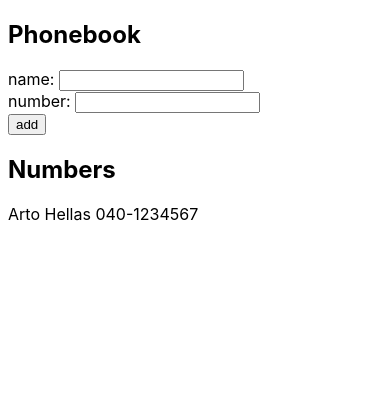
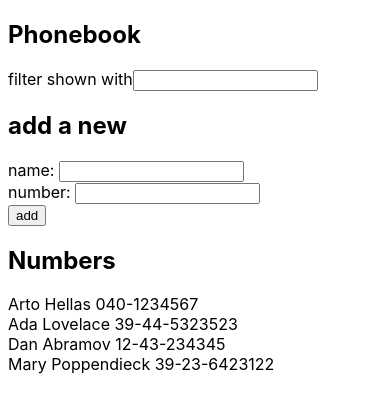
Before and after one commit to MicciKarkia/fullstackopen, a React (Create React App) app in the folder part2/phonebook/: page / in a window 390 px wide. Shown: the top 412 px of the page. Built offline with nearby package versions, Linux system fonts and the light colour scheme.

Commit message:
phonebook step4 completed

```diff
--- a/part2/phonebook/src/App.js
+++ b/part2/phonebook/src/App.js
@@ -1,12 +1,15 @@
 import React, { useState } from 'react'
 
 const App = () => {
-  const [persons, setPersons] = useState([{
-    name: 'Arto Hellas',
-    number: '040-1234567'
-  }])
+  const [persons, setPersons] = useState([
+    { name: 'Arto Hellas', number: '040-1234567' },
+    { name: 'Ada Lovelace', number: '39-44-5323523' },
+    { name: 'Dan Abramov', number: '12-43-234345' },
+    { name: 'Mary Poppendieck', number: '39-23-6423122' }
+  ])
   const [newName, setNewName] = useState('')
   const [newNumber, setNewNumber] = useState('')
+  const [searchResult, setSearchResult] = useState(null)
 
   const addPerson = (event) => {
     event.preventDefault()
@@ -25,6 +28,12 @@ const App = () => {
     setNewNumber('')
   }
 
+  const handleSearch = (event) => {
+    console.log('Searching for:', event.target.value)
+    const searchTerm = event.target.value
+    setSearchResult(persons.filter(person => person.name.toLowerCase().includes(searchTerm.toLowerCase())))
+  }
+
   const handleNameChange = (event) => {
     console.log(event.target.value)
     setNewName(event.target.value)
@@ -35,9 +44,31 @@ const App = () => {
     setNewNumber(event.target.value)
   }
 
+  const rows = () => {
+    if (searchResult) {
+      if (searchResult.length) {
+        return ( searchResult.map(person =>
+       <li key={person.name}>{person.name} {person.number}</li>)
+      )
+      } else {
+        return ( <li>No matching search results</li>)
+      }
+
+    } else {
+     return ( persons.map(person =>
+       <li key={person.name}>{person.name} {person.number}</li>)
+     )
+    }
+
+  }
+
   return (
     <div>
       <h2>Phonebook</h2>
+      <div>filter shown with
+        <input onChange={handleSearch} />
+      </div>
+      <h2>add a new</h2>
       <form onSubmit={addPerson}>
         <div>
           name: <input
@@ -55,9 +86,7 @@ const App = () => {
       </form>
       <h2>Numbers</h2>
       <ul style={{listStyle:'none', padding: 0}}>
-        {persons.map(person =>
-          <li key={person.name}>{person.name} {person.number}</li>
-        )}
+        {rows()}
       </ul>
     </div>
   )
```
